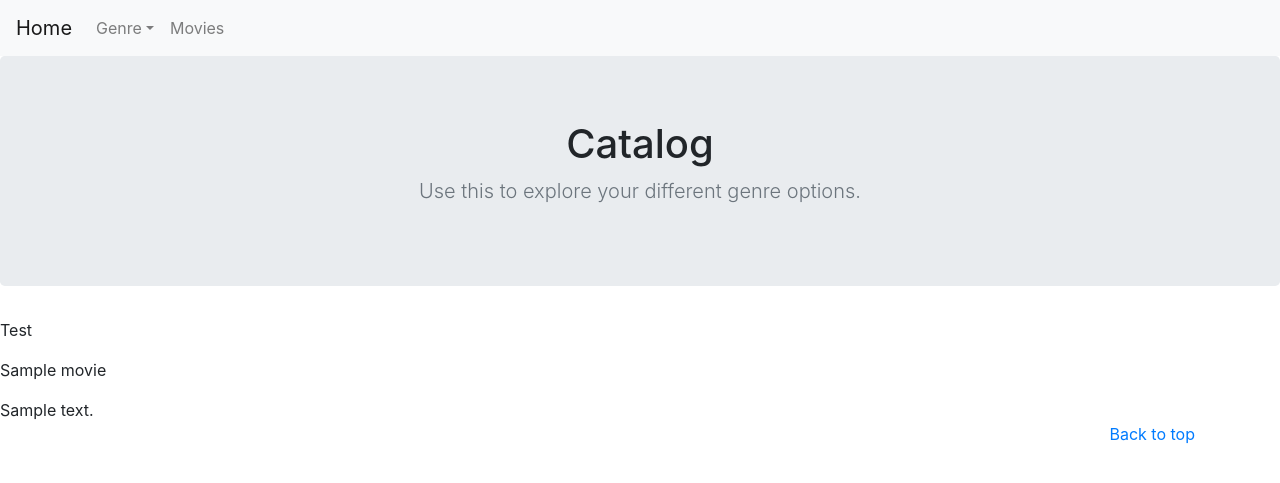
After one commit to Jay-Shah10/catalog, a Django app: page /movie/1 in a window 1280 px wide. The commit adds this page. Shown: the top 483 px of the page. Run offline with Django 3.2, Linux system fonts and the light colour scheme; tables that the repository leaves empty hold one stand-in row (values such as "Sample post"); some libraries are stand-ins or nearby versions.

Commit message:
added in movie description and readme.

```diff
--- a/genre/templates/genre/base.html
+++ b/genre/templates/genre/base.html
@@ -52,7 +52,7 @@
                   <div class="dropdown-menu">
 
                     {% for genre in genres  %}
-                      <a class="dropdown-item" href="{% url 'movies' pk=genre.id %}">{{genre.genre}}</a>
+                      <a class="dropdown-item" href="{% url 'movies' genre_pk=genre.id %}">{{genre.genre}}</a>
                     {% endfor %}
 
                       <div class="dropdown-divider"></div>
--- a/genre/templates/genre/index.html
+++ b/genre/templates/genre/index.html
@@ -19,7 +19,7 @@
                 <p class="card-text d-flex justify-content-between align-items-center">{{movie.title}}</p>
                 <div class="d-flex justify-content-between align-items-center">
                   <div class="btn-group">
-                    <button type="button" class="btn btn-sm btn-outline-secondary"><a href="#">View</a></button>
+                    <button type="button" class="btn btn-sm btn-outline-secondary"><a href="{% url 'movie' movie_pk=movie.id%}">View</a></button>
                     <button type="button" class="btn btn-sm btn-outline-secondary"><a href="#">Edit</a></button>
                   </div>
                 </div>
--- /dev/null
+++ b/genre/templates/genre/movie.html
@@ -0,0 +1,10 @@
+{% extends "genre/base.html" %}
+    {% block content %}
+        {% include "genre/headers.html" %}
+            <p>Test</p>
+            <p>{{ movie.title }}</p>
+            {{movie.description}}
+
+
+
+    {% endblock content %}
--- a/genre/templates/genre/movies.html
+++ b/genre/templates/genre/movies.html
@@ -15,7 +15,7 @@
             <p class="card-text">{{movie.title}}</p>
               <div class="d-flex justify-content-between align-items-center">
                 <div class="btn-group">
-                  <button type="button" class="btn btn-sm btn-outline-secondary"><a href="#">View</button>
+                  <button type="button" class="btn btn-sm btn-outline-secondary"><a href="{% url 'movie' movie_pk=movie.id%}">View</button>
                   <button type="button" class="btn btn-sm btn-outline-secondary"><a href="#">Edit</button>
                 </div>
               </div>
--- a/genre/urls.py
+++ b/genre/urls.py
@@ -3,5 +3,6 @@ from . import views
 
 urlpatterns = [
     path('', views.index, name='index' ),
-    path('<int:pk>', views.show_movies, name='movies'),
+    path('genre/<int:genre_pk>', views.show_movies, name='movies'),
+    path('movie/<int:movie_pk>', views.show_movie, name='movie'),
 ]
--- a/genre/views.py
+++ b/genre/views.py
@@ -9,7 +9,11 @@ def index(request):
     return render(request, 'genre/index.html', context={'genres':genres, 'movies':movies} )
 
 
-def show_movies(request, pk):
-    genre = Genre.objects.get(pk=pk)
+def show_movies(request, genre_pk):
+    genre = Genre.objects.get(pk=genre_pk)
     movies = Movie.objects.filter(genre=genre)
     return render(request, 'genre/movies.html', context={'movies':movies})
+
+def show_movie(request, movie_pk):
+    movie = Movie.objects.get(pk=movie_pk)
+    return render(request, 'genre/movie.html', context={'movie':movie})
```
Also changed, not shown: README.md.
